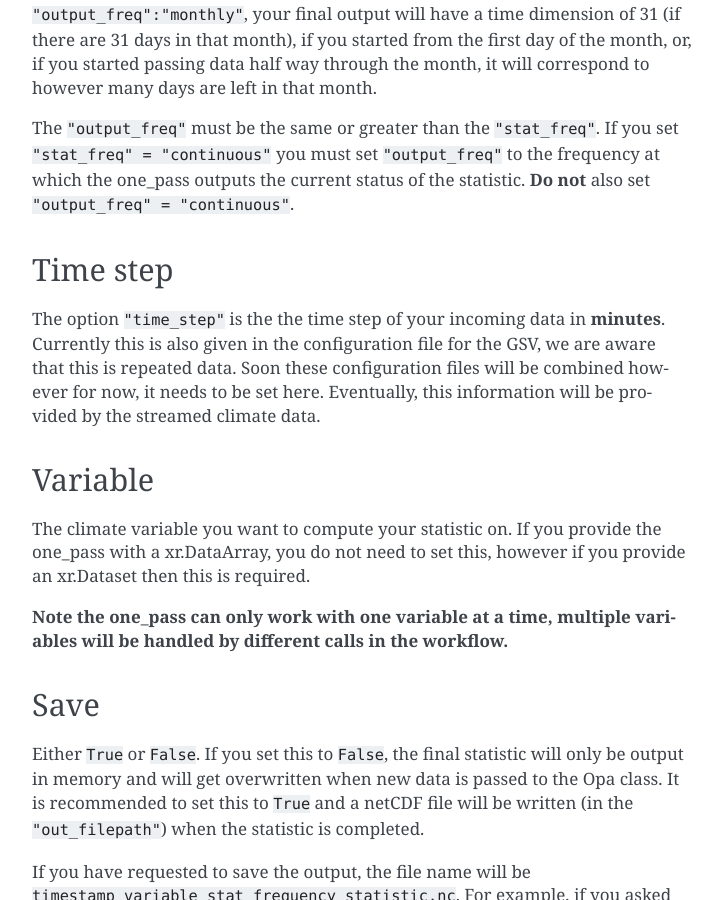
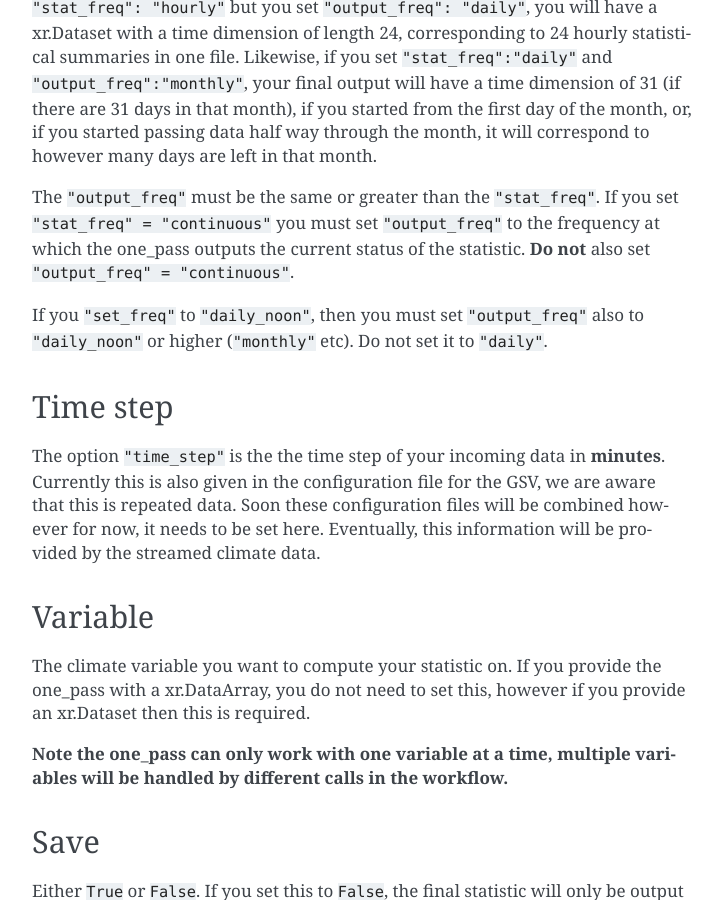
Before and after one commit to DestinE-Climate-DT/one_pass, a Sphinx documentation site: the page built from docs/source/the_data_request.rst, in a window 1280 px wide and 900 px high, scrolled down 6732 px. Shown: the whole window, without its empty margins (388-1110 px from the left). Built offline with Sphinx 7.4.7, drawn with Linux system fonts in a browser that asks for light colours; some of the changed text lies outside the part shown.

Commit message:
updated docs for daily noon

```diff
--- a/docs/source/the_data_request.rst
+++ b/docs/source/the_data_request.rst
@@ -209,6 +209,8 @@ The maximum of value from the set :math:`X_W` is compared to the maximum value o
 
 The two pass equivalent of the rolling summations is given by `xr.DataArray.rolling <https://docs.xarray.dev/en/stable/generated/xarray.DataArray.rolling.html>`__.
 
+For this statistic, you must set both ``"stat_freq"`` and ``"output_freq"`` to ``"annually"``.
+
 Raw
 ^^^^^^^^^^
 
@@ -251,6 +253,8 @@ The output frequency option (written as ``"output_freq"``) takes the same input
 
 The ``"output_freq"`` must be the same or greater than the ``"stat_freq"``. If you set ``"stat_freq" = "continuous"`` you must set ``"output_freq"`` to the frequency at which the one_pass outputs the current status of the statistic. **Do not** also set ``"output_freq" = "continuous"``.
 
+If you ``"set_freq"`` to ``"daily_noon"``, then you must set ``"output_freq"`` also to ``"daily_noon"`` or higher (``"monthly"`` etc). Do not set it to ``"daily"``.
+
 Time step
 ----------------
 
```
Also changed, not shown: 1 other file.
